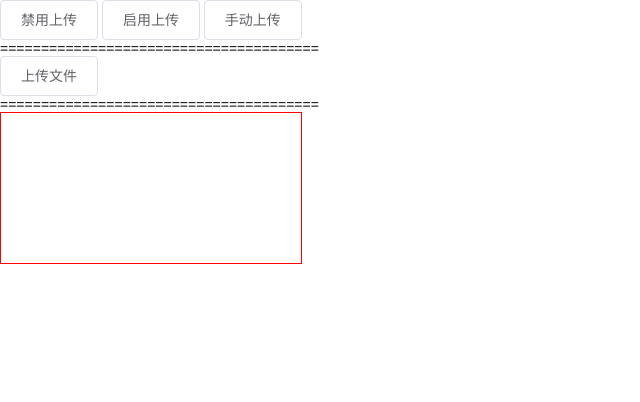
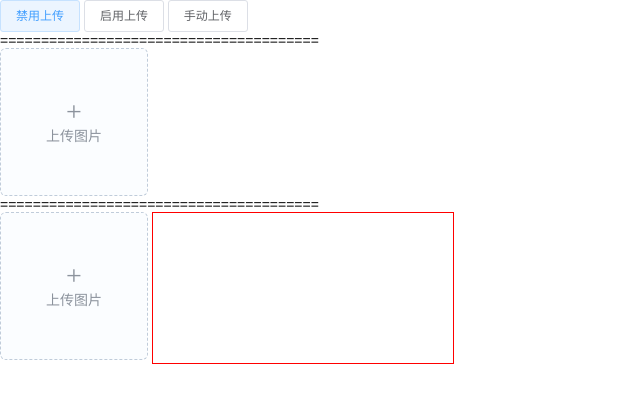
Before and after one commit to bigbigsir/upload_cpt, a plain HTML site: page index.html in a window 1280 px wide. Shown: the whole page, without its empty margins (0-640 px from the left). Drawn offline with Linux system fonts and the light colour scheme.

Commit message:
【修改人】：莫杰 【修改信息】：开发上传组件

```diff
--- a/index.html
+++ b/index.html
@@ -29,6 +29,66 @@
             border: 1px solid black;
         }
 
+        .el-upload {
+            display: inline-block;
+            text-align: center;
+            cursor: pointer;
+            outline: none;
+        }
+
+        .el-upload--picture-card {
+            box-sizing: border-box;
+            width: 148px;
+            height: 148px;
+            border: 1px dashed #c0ccda;
+            border-radius: 6px;
+            cursor: pointer;
+            vertical-align: top;
+            background-color: #fbfdff;
+        }
+
+        .el-upload--picture-card:hover,
+        .el-upload:focus {
+            border-color: #409eff;
+        }
+
+        .el-upload--picture-card div {
+            margin-top: 50%;
+            -webkit-transform: translateY(-50%);
+            -moz-transform: translateY(-50%);
+            -ms-transform: translateY(-50%);
+            -o-transform: translateY(-50%);
+            transform: translateY(-50%);
+        }
+
+        .el-upload--picture-card i {
+            font-size: 28px;
+            color: #8c939d;
+        }
+
+        .el-upload--picture-card i:after {
+            content: "+";
+        }
+
+        .el-upload--picture-card p {
+            color: #8c939d;
+            line-height: 1.5;
+        }
+
+        [class*=" el-icon-"], [class^=el-icon-] {
+            font-family: element-icons !important;
+            speak: none;
+            font-style: normal;
+            font-weight: 400;
+            font-variant: normal;
+            text-transform: none;
+            line-height: 1;
+            vertical-align: baseline;
+            display: inline-block;
+            -webkit-font-smoothing: antialiased;
+            -moz-osx-font-smoothing: grayscale;
+        }
+
         .el-button {
             display: inline-block;
             line-height: 1;
@@ -52,6 +112,12 @@
             border-radius: 4px;
         }
 
+        .el-button-small {
+            padding: 9px 15px;
+            font-size: 12px;
+            border-radius: 3px;
+        }
+
         .el-button:focus,
         .el-button:hover {
             color: #409eff;
@@ -61,17 +127,23 @@
     </style>
 </head>
 <body>
-<button id="disabled" type="button" class="el-button">
+<button id="disabled" type="button" class="el-button el-button-small">
     <span>禁用上传</span>
 </button>
-<button id="enabled" type="button" class="el-button">
+<button id="enabled" type="button" class="el-button el-button-small">
     <span>启用上传</span>
 </button>
-<button id="manual" type="button" class="el-button">
+<button id="manual" type="button" class="el-button el-button-small">
     <span>手动上传</span>
 </button>
 <p>=======================================</p>
-<input type="file" id="test" name="file" multiple="multiple" class="test">
+<input type="file" id="file" name="file" multiple="multiple" class="test">
 <p>=======================================</p>
+<div class="el-upload el-upload--picture-card">
+    <div>
+        <i class="el-icon-plus"></i>
+        <p>上传图片</p>
+    </div>
+</div>
 </body>
 </html>
--- a/js/index.js
+++ b/js/index.js
@@ -92,12 +92,29 @@ function createUploadFile(config) {
 // 创建上传按钮
 function createButton(config) {
     var oldInput = document.getElementById(config.fileInputId);
+    if (config.onlyUploadImg) {
+        var uploadCard = document.createElement("div");
+        var div = document.createElement("div");
+        var i = document.createElement("i");
+        var p = document.createElement("p");
+        uploadCard.className = "el-upload el-upload--picture-card";
+        i.className = "el-icon-plus";
+        p.innerText = "上传图片";
+        div.appendChild(i);
+        div.appendChild(p);
+        uploadCard.appendChild(div);
+        insertAfter(uploadCard, oldInput);
+        bindEvent(uploadCard, "click", function () {
+            var uploadFile = document.getElementById("uploadFile" + _id);
+            uploadFile.click();
+        });
+    } else {
         var button = document.createElement("button");
         var span = document.createElement("span");
-    span.innerText = config.btnText;
+        span.innerText = config.buttonText;
         button.id = "uploadButton" + _id;
         button.setAttribute("type", "button");
-    button.className = "el-button";
+        button.className = "el-button el-button-small";
         button.appendChild(span);
         insertAfter(button, oldInput);
         bindEvent(button, "click", function () {
@@ -105,6 +122,7 @@ function createButton(config) {
             uploadFile.click();
         });
         return button;
+    }
 }
 
 // 验证图片大小是否超过5M
@@ -183,6 +201,10 @@ function enabled() {
 }
 
 function init(config) {
+    config = config || {};
+    config.autoUpload = config.autoUpload || true;
+    config.buttonText = config.buttonText || "上传附件";
+    if (!config.url || !config.fileInputId) throw "url or fileInputId is not defined";
     var iframe = createUploadIFrame(config);
     var form = createUploadForm(config);
     var button = createButton(config);
@@ -197,11 +219,12 @@ function init(config) {
 
 $(function () {
     var upload = init({
-        url: "http://localhost:3000/upload",
-        btnText: "上传文件",
-        preview: false,
-        autoUpload: true,
-        fileInputId: "test",
+        fileInputId: "file",
+        url: "http://localhost:30010/upload",
+        onlyUploadImg: true,
+        // buttonText: "上传文件",
+        // preview: false,
+        // autoUpload: true,
         data: {
             code: 123,
             name: "主升浪"
@@ -224,3 +247,35 @@ $(function () {
         upload.enabled();
     })
 });
+
+function getBrowserInfo() {
+    var agent = navigator.userAgent.toLowerCase();
+    var regStr_ie = /msie [\d.]+;/gi;
+    var regStr_ff = /firefox\/[\d.]+/gi;
+    var regStr_chrome = /chrome\/[\d.]+/gi;
+    var regStr_saf = /safari\/[\d.]+/gi;
+    // IE
+    if (agent.indexOf("msie") > 0) {
+        return agent.match(regStr_ie);
+    }
+
+    // FireFox
+    if (agent.indexOf("firefox") > 0) {
+        return agent.match(regStr_ff);
+    }
+
+    // Chrome
+    if (agent.indexOf("chrome") > 0) {
+        return agent.match(regStr_chrome);
+    }
+
+    // Safari
+    if (agent.indexOf("safari") > 0 && agent.indexOf("chrome") < 0) {
+        return agent.match(regStr_saf);
+    }
+}
+
+// var browser = getBrowserInfo() ;
+// console.log(browser);
+// var verinfo = (browser+"").replace(/[^0-9.]/ig,"");
+// console.log(verinfo);
```
Lines whose indentation alone changed are shown as unchanged.
